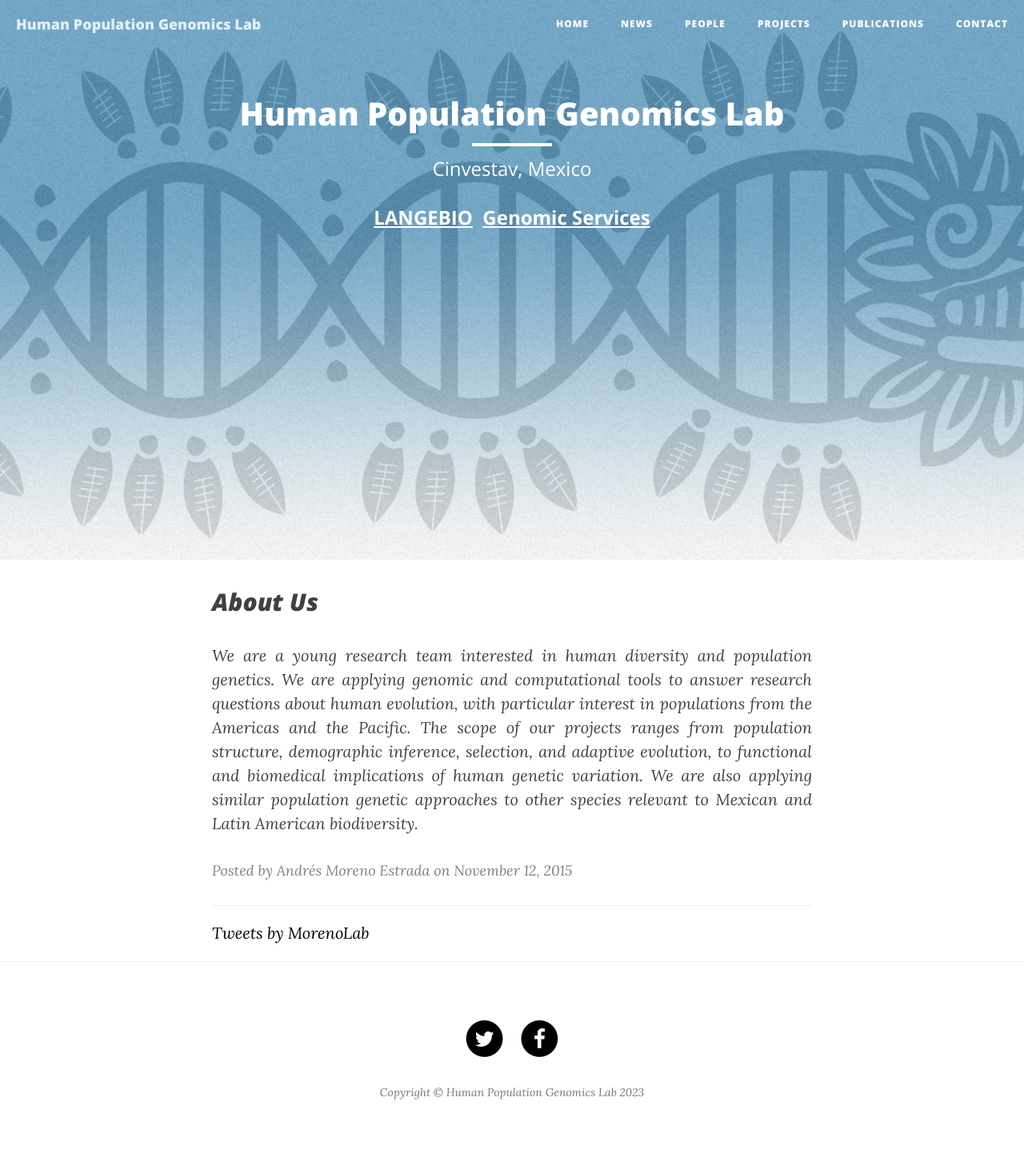
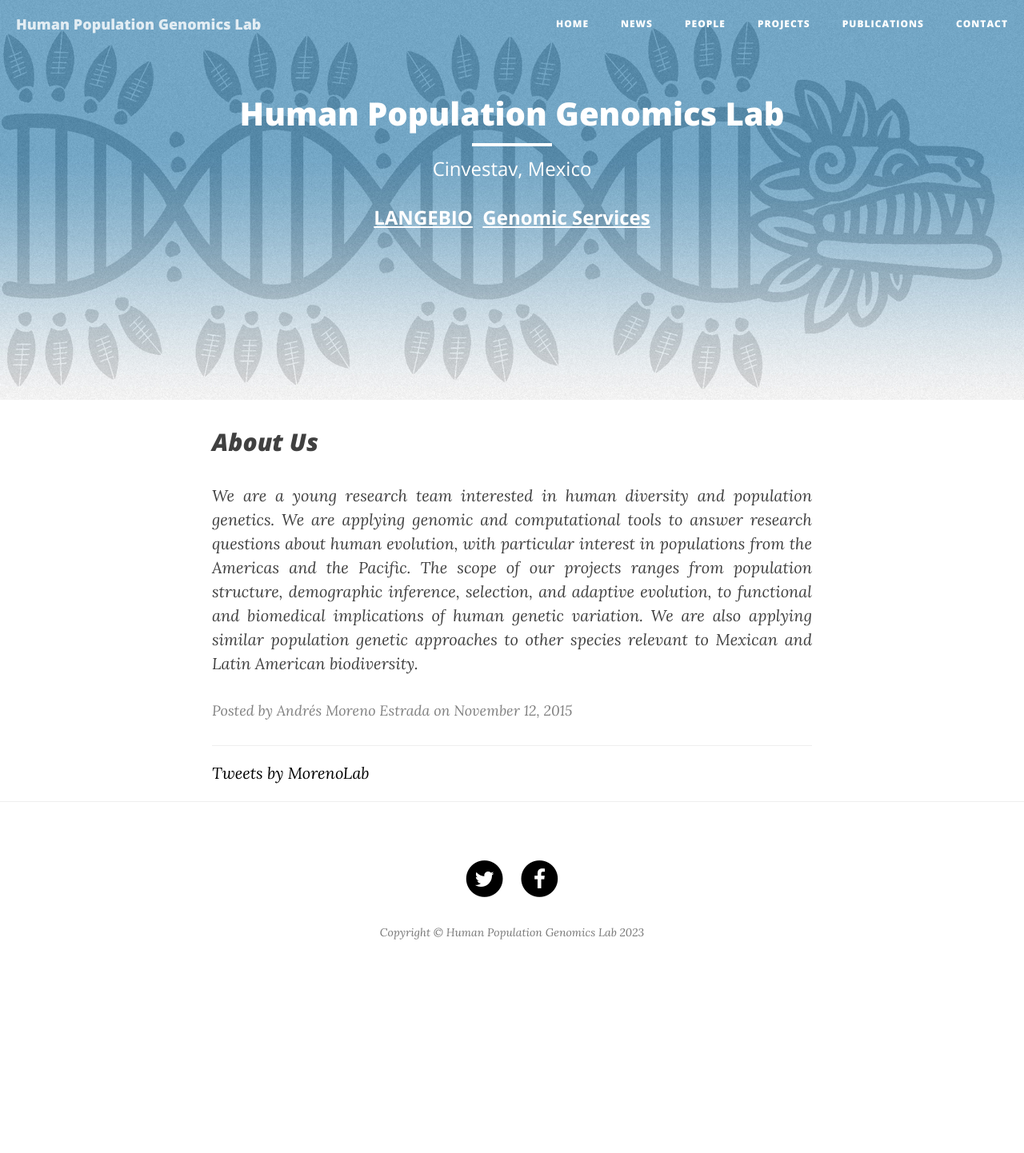
Before and after one commit to milkshakeplustip/milkshakeplustip.github.io, a Jekyll site: the page built from index.html, in a window 1280 px wide. Shown: the whole page at 80% size. Built offline with Jekyll 4.4.1, drawn with Linux system fonts in a browser that asks for light colours; nearby versions of some CDN libraries; the list of posts is cut into pages by our own code; comment, search, counter and statistics services are not loaded; after the commit the page ends 1242 px from its top, so only the background shows below that.

Commit message:
additional edits

```diff
--- a/_layouts/page.html
+++ b/_layouts/page.html
@@ -3,7 +3,7 @@
 ---
 
 <!-- Page Header -->
-<header class="intro-header" style="background-image: url('{{ site.baseurl }}/{% if page.header-img %}{{ page.header-img }}{% else %}{{ site.header-img }}{% endif %}'); background-size: cover; height: 700px">
+<header class="intro-header" style="background-image: url('{{ site.baseurl }}/{% if page.header-img %}{{ page.header-img }}{% else %}{{ site.header-img }}{% endif %}'); background-size: cover; height: 500px">
     <div class="container">
         <div class="row">
             <div class="col-lg-8 col-lg-offset-2 col-md-10 col-md-offset-1">
```
